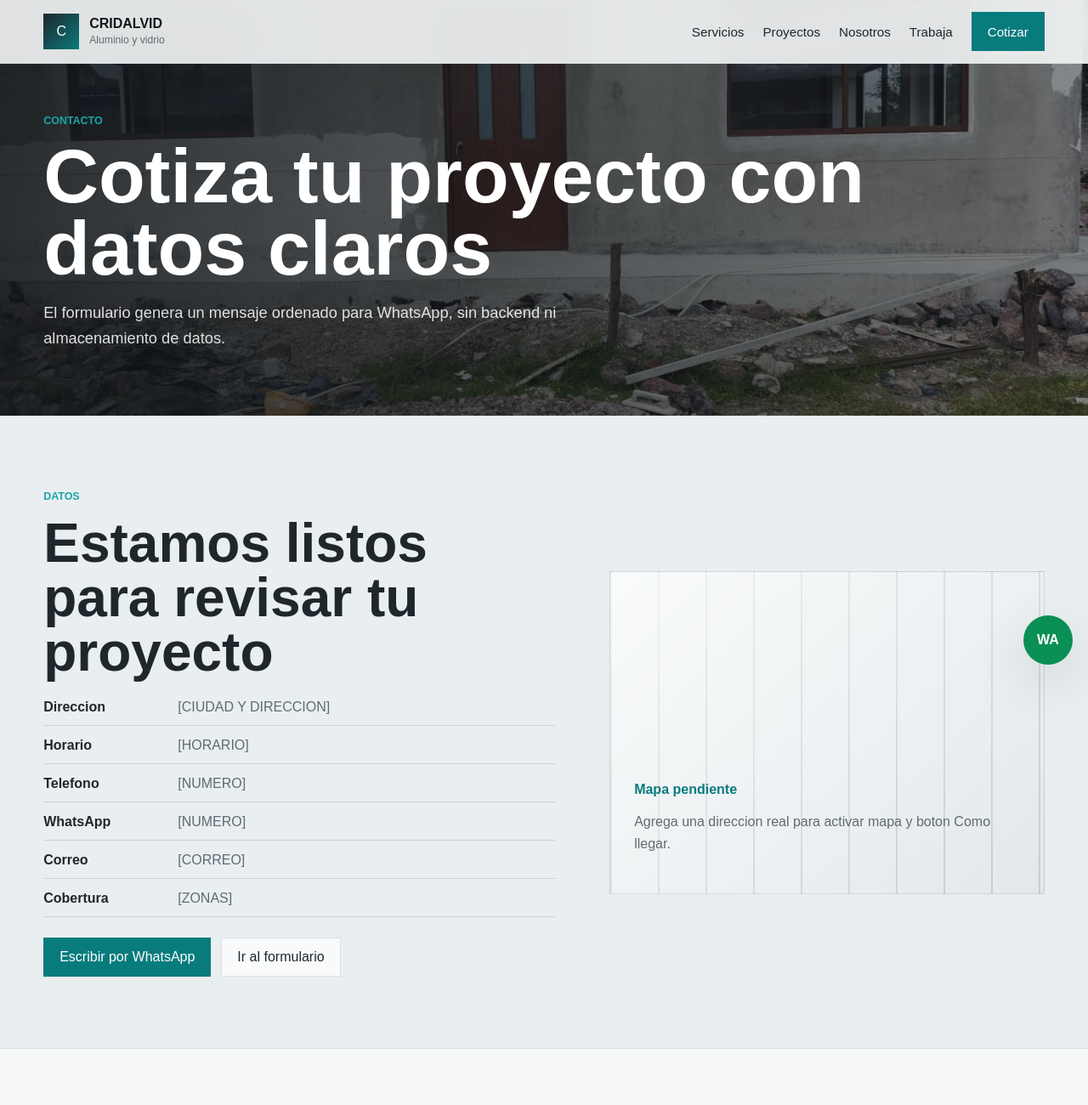
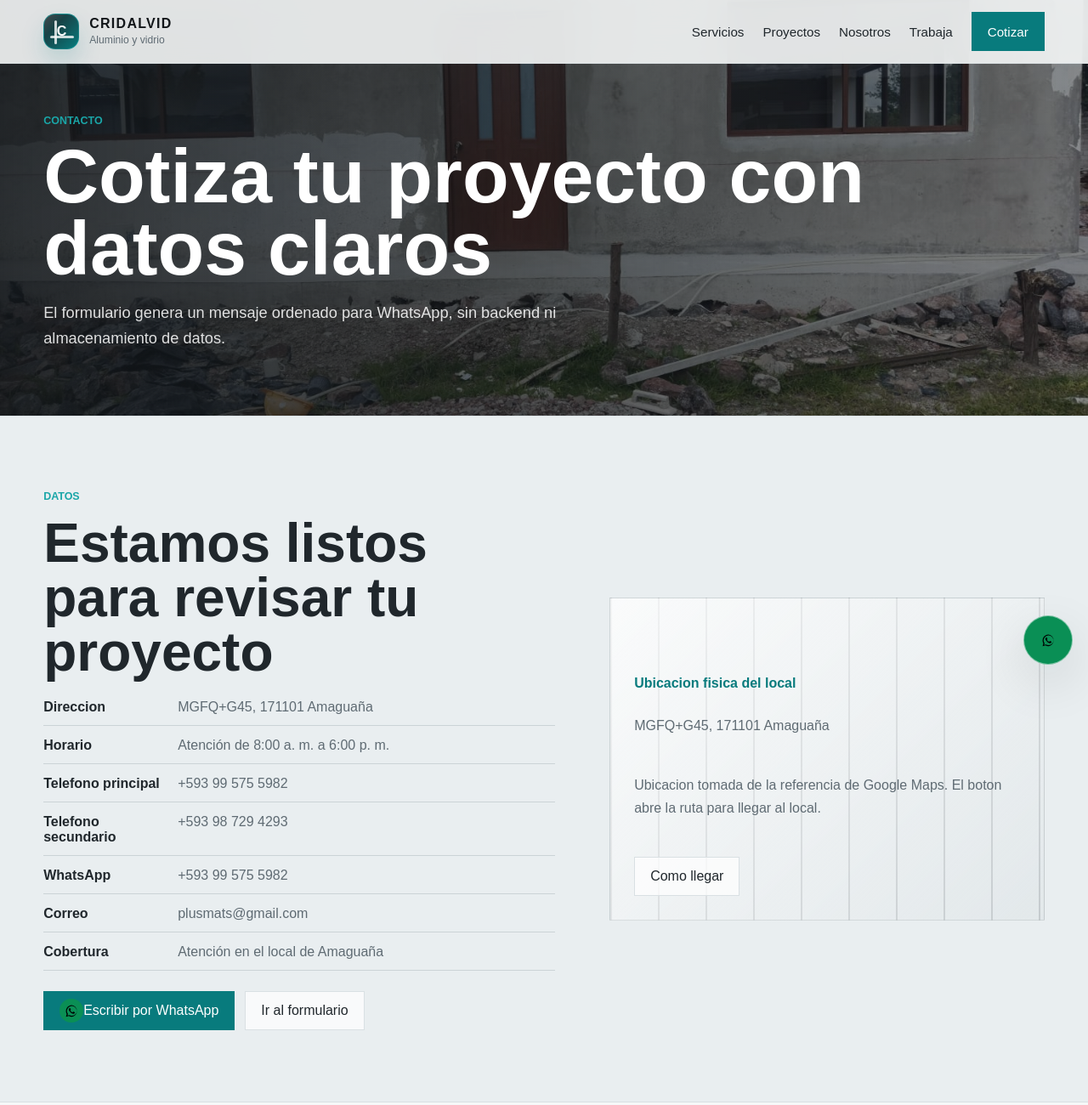
Before and after one commit to DavidPilaguano/cridalvid, a website: page contacto.html in a window 1280 px wide. Shown: the top 1300 px of the page at 85% size. Drawn offline with Linux system fonts and the light colour scheme.

Commit message:
Update contact details and brand assets

```diff
--- a/contacto.html
+++ b/contacto.html
@@ -23,14 +23,22 @@
           <dl>
             <div><dt>Direccion</dt><dd data-business-address>[CIUDAD Y DIRECCION]</dd></div>
             <div><dt>Horario</dt><dd data-business-schedule>[HORARIO]</dd></div>
-            <div><dt>Telefono</dt><dd data-business-phone>[NUMERO]</dd></div>
+            <div><dt>Telefono principal</dt><dd data-business-phone>[NUMERO]</dd></div>
+            <div><dt>Telefono secundario</dt><dd data-business-phone-secondary>[NUMERO]</dd></div>
             <div><dt>WhatsApp</dt><dd data-business-phone>[NUMERO]</dd></div>
             <div><dt>Correo</dt><dd data-business-email>[CORREO]</dd></div>
             <div><dt>Cobertura</dt><dd data-business-coverage>[ZONAS]</dd></div>
           </dl>
-          <div class="contact-actions"><a class="button primary js-whatsapp" href="#">Escribir por WhatsApp</a><a class="button secondary" href="#cotizacion">Ir al formulario</a></div>
+          <div class="contact-actions"><a class="button primary js-whatsapp" href="#"><span class="social-icon social-whatsapp">W</span>Escribir por WhatsApp</a><a class="button secondary" href="#cotizacion">Ir al formulario</a></div>
         </div>
-        <div class="map-placeholder"><strong>Mapa pendiente</strong><p>Agrega una direccion real para activar mapa y boton Como llegar.</p></div>
+        <div class="map-placeholder location-card">
+          <strong>Ubicacion fisica del local</strong>
+          <p data-business-address>[CIUDAD Y DIRECCION]</p>
+          <p>Ubicacion tomada de la referencia de Google Maps. El boton abre la ruta para llegar al local.</p>
+          <div class="location-actions">
+            <a class="button secondary js-directions" href="[ENLACE_GOOGLE_MAPS]" target="_blank" rel="noreferrer">Como llegar</a>
+          </div>
+        </div>
       </section>
       <section id="cotizacion" class="section quote">
         <div class="section-head"><p class="eyebrow">Cotizacion</p><h2>Cuentanos que necesitas</h2><p>Completa los campos y el sitio abrira WhatsApp con el mensaje listo.</p></div>
@@ -49,8 +57,8 @@
       </section>
       <section id="privacidad" class="section privacy"><div class="section-head"><p class="eyebrow">Privacidad</p><h2>Uso de datos de contacto</h2><p>Esta pagina no guarda formularios en una base de datos. Los datos ingresados solo preparan un mensaje que el visitante decide enviar por WhatsApp.</p></div></section>
     </main>
-    <footer class="footer"><div><strong>CRIDALVID</strong><p>Contacto y cotizacion.</p></div><div><a href="index.html">Inicio</a><a href="servicios.html">Servicios</a><a href="proyectos.html">Proyectos</a></div><div><a href="nosotros.html">Nosotros</a><a href="trabaja.html">Trabaja</a></div><small>Copyright <span id="year"></span> CRIDALVID.</small></footer>
-    <a class="floating-whatsapp js-whatsapp" href="#">WA</a>
+    <footer class="footer"><div><strong>CRIDALVID</strong><p>Contacto y cotizacion.</p></div><div><a href="index.html">Inicio</a><a href="servicios.html">Servicios</a><a href="proyectos.html">Proyectos</a></div><div class="social-links"><a class="social-link js-instagram" href="[ENLACE]" target="_blank" rel="noreferrer"><span class="social-icon social-instagram">IG</span>Instagram</a><a class="social-link js-facebook" href="[ENLACE]" target="_blank" rel="noreferrer"><span class="social-icon social-facebook">f</span>Facebook</a></div><small>Copyright <span id="year"></span> CRIDALVID.</small></footer>
+    <a class="floating-whatsapp js-whatsapp" href="#" aria-label="Cotizar por WhatsApp"><span class="social-icon social-whatsapp">W</span></a>
     <script src="src/js/config.js"></script><script src="src/js/data.js"></script><script src="src/js/main.js"></script>
   </body>
 </html>
--- a/src/css/main.css
+++ b/src/css/main.css
@@ -39,14 +39,40 @@ main { overflow-x: hidden; }
 
 .brand { display: inline-flex; align-items: center; gap: 12px; }
 .brand-mark {
+  position: relative;
   display: grid;
   width: 42px;
   height: 42px;
   place-items: center;
   color: white;
-  background: linear-gradient(135deg, var(--graphite), var(--accent-dark));
+  overflow: hidden;
+  background:
+    linear-gradient(135deg, rgba(255,255,255,0.16), transparent 34%),
+    linear-gradient(135deg, var(--graphite), var(--accent-dark));
+  border: 1px solid rgba(26, 166, 168, 0.62);
+  border-radius: 14px;
+  box-shadow: 0 14px 28px rgba(8, 123, 125, 0.18);
+  font-weight: 900;
+  letter-spacing: -0.04em;
 }
-.brand strong, .footer strong { display: block; }
+.brand-mark::before,
+.brand-mark::after {
+  content: "";
+  position: absolute;
+  border-radius: 999px;
+  background: rgba(246, 248, 248, 0.82);
+}
+.brand-mark::before { width: 3px; height: 28px; left: 12px; top: 7px; }
+.brand-mark::after { width: 28px; height: 3px; left: 7px; bottom: 12px; }
+.brand-mark {
+  isolation: isolate;
+}
+.brand-mark,
+.brand strong {
+  text-transform: uppercase;
+}
+.brand-mark { text-shadow: 0 1px 10px rgba(0,0,0,0.18); }
+.brand strong, .footer strong { display: block; letter-spacing: 0.08em; }
 .brand small { color: var(--muted); font-size: 0.76rem; }
 
 nav { display: flex; align-items: center; gap: 22px; color: var(--graphite); font-size: 0.95rem; }
@@ -62,6 +88,12 @@ nav a:hover { color: var(--accent-dark); }
 }
 .primary, .nav-cta { color: white; background: var(--accent-dark); }
 .secondary { color: var(--graphite); background: rgba(255, 255, 255, 0.72); border-color: var(--line); }
+.button:hover,
+.nav-cta:hover {
+  color: var(--graphite);
+  background: #e9f6f6;
+  border-color: var(--accent);
+}
 
 .menu-toggle {
   display: none;
@@ -184,7 +216,7 @@ p { color: var(--muted); line-height: 1.65; }
 .service-card strong { color: var(--accent-dark); }
 .service-card a { align-self: end; color: var(--graphite); font-weight: 700; }
 
-.service-visual, .project-frame, .about-panel, .map-placeholder {
+.service-visual, .about-panel, .map-placeholder {
   position: relative;
   overflow: hidden;
   border: 1px solid rgba(111, 124, 131, 0.24);
@@ -193,13 +225,13 @@ p { color: var(--muted); line-height: 1.65; }
     repeating-linear-gradient(90deg, rgba(32, 39, 44, 0.18) 0 2px, transparent 2px 56px);
 }
 .service-visual { height: 132px; }
-.service-visual::before, .service-visual::after, .project-frame::before, .project-frame::after {
+.service-visual::before, .service-visual::after {
   content: "";
   position: absolute;
   background: rgba(32, 39, 44, 0.68);
 }
-.service-visual::before, .project-frame::before { inset: 12px auto 12px 28%; width: 4px; }
-.service-visual::after, .project-frame::after { inset: 48% 12px auto 12px; height: 4px; }
+.service-visual::before { inset: 12px auto 12px 28%; width: 4px; }
+.service-visual::after { inset: 48% 12px auto 12px; height: 4px; }
 
 .band { background: #e9eef0; border-block: 1px solid var(--line); }
 .benefit-grid { display: grid; grid-template-columns: repeat(3, minmax(0, 1fr)); gap: 14px; }
@@ -219,7 +251,15 @@ p { color: var(--muted); line-height: 1.65; }
   transform: translateY(-2px);
   box-shadow: 0 18px 44px rgba(32, 39, 44, 0.12);
 }
-.project-frame { display: block; aspect-ratio: 1.08; width: 100%; background: #111619; }
+.project-frame {
+  display: block;
+  position: relative;
+  aspect-ratio: 1.08;
+  width: 100%;
+  overflow: hidden;
+  background: #eef3f4;
+  border: 1px solid rgba(111, 124, 131, 0.18);
+}
 .compact-gallery .project-frame,
 .gallery-page .project-frame {
   aspect-ratio: 0.82;
@@ -261,6 +301,11 @@ p { color: var(--muted); line-height: 1.65; }
 }
 .gallery-toolbar button.active,
 .gallery-toolbar button:hover {
+  color: var(--graphite);
+  background: #e9f6f6;
+  border-color: var(--accent);
+}
+.gallery-toolbar button.active {
   color: white;
   background: var(--accent-dark);
   border-color: var(--accent-dark);
@@ -324,7 +369,85 @@ dd { margin: 0; color: var(--muted); }
 .footer p, .footer a, .footer small { color: rgba(255,255,255,0.72); }
 .footer a { display: block; margin-bottom: 10px; }
 .footer small { grid-column: 1 / -1; }
-.floating-whatsapp { position: fixed; right: 18px; bottom: 18px; z-index: 45; display: grid; width: 58px; height: 58px; place-items: center; color: white; background: #0a8f55; border-radius: 50%; box-shadow: var(--shadow); font-weight: 800; }
+.social-links {
+  display: flex;
+  flex-wrap: wrap;
+  gap: 10px;
+  align-items: center;
+}
+.social-link,
+.floating-whatsapp {
+  display: inline-flex;
+  align-items: center;
+  justify-content: center;
+  gap: 8px;
+  min-height: 42px;
+  color: var(--graphite);
+  background: white;
+  border: 1px solid var(--line);
+  font-weight: 800;
+}
+.social-link {
+  padding: 0 12px;
+  margin-bottom: 0;
+}
+.social-link:hover,
+.floating-whatsapp:hover {
+  color: var(--graphite);
+  background: #e9f6f6;
+  border-color: var(--accent);
+}
+.social-link.is-disabled {
+  opacity: 0.72;
+  cursor: default;
+}
+.social-link.is-disabled:hover {
+  background: white;
+  border-color: var(--line);
+}
+.social-icon {
+  display: grid;
+  width: 28px;
+  height: 28px;
+  place-items: center;
+  color: white;
+  background: var(--accent-dark);
+  border-radius: 50%;
+  font-size: 0;
+  line-height: 1;
+  background-image: url("../img/icons/email.svg");
+  background-position: center;
+  background-repeat: no-repeat;
+  background-size: 17px;
+}
+.social-whatsapp { background-color: #0a8f55; background-image: url("../img/icons/whatsapp.svg"); }
+.social-instagram { background-color: #c13584; background-image: url("../img/icons/instagram.svg"); }
+.social-facebook { background-color: #1877f2; background-image: url("../img/icons/facebook.svg"); }
+.floating-whatsapp {
+  position: fixed;
+  right: 18px;
+  bottom: 18px;
+  z-index: 45;
+  width: 58px;
+  height: 58px;
+  min-height: 58px;
+  padding: 0;
+  color: white;
+  background: #0a8f55;
+  border-color: rgba(255, 255, 255, 0.45);
+  border-radius: 50%;
+  box-shadow: var(--shadow);
+}
+.location-card {
+  display: grid;
+  gap: 12px;
+}
+.location-actions {
+  display: flex;
+  flex-wrap: wrap;
+  gap: 10px;
+  margin-top: 16px;
+}
 
 .modal { position: fixed; inset: 0; z-index: 80; display: grid; place-items: center; padding: 20px; background: rgba(10, 14, 16, 0.68); }
 .modal[hidden] { display: none; }
--- a/src/js/config.js
+++ b/src/js/config.js
@@ -1,13 +1,16 @@
 window.CRIDA_CONFIG = {
   business: {
     name: "CRIDALVID",
-    whatsapp: "[NUMERO]",
-    email: "[CORREO]",
-    city: "[CIUDAD]",
-    address: "[CIUDAD Y DIRECCION]",
-    schedule: "[HORARIO]",
-    coverage: "[ZONAS]",
-    instagram: "[ENLACE]",
-    facebook: "[ENLACE]"
+    whatsapp: "593995755982",
+    phonePrimary: "+593 99 575 5982",
+    phoneSecondary: "+593 98 729 4293",
+    email: "plusmats@gmail.com",
+    city: "Amaguaña",
+    address: "MGFQ+G45, 171101 Amaguaña",
+    directionsUrl: "https://www.google.com/maps/search/?api=1&query=MGFQ%2BG45%2C%20171101%20Amagua%C3%B1a%2C%20Ecuador",
+    schedule: "Atención de 8:00 a. m. a 6:00 p. m.",
+    coverage: "Atención en el local de Amaguaña",
+    instagram: "",
+    facebook: ""
   }
 };
--- a/src/js/main.js
+++ b/src/js/main.js
@@ -21,10 +21,30 @@ function setText(selector, value) {
 document.getElementById("year").textContent = new Date().getFullYear();
 setText("[data-business-city]", business.city);
 setText("[data-business-address]", business.address);
-setText("[data-business-phone]", business.whatsapp);
+setText("[data-business-phone]", business.phonePrimary || business.whatsapp);
+setText("[data-business-phone-secondary]", business.phoneSecondary);
 setText("[data-business-email]", business.email);
 setText("[data-business-schedule]", business.schedule);
 setText("[data-business-coverage]", business.coverage);
+
+function setSocialLink(selector, url, label) {
+  document.querySelectorAll(selector).forEach((link) => {
+    if (isPlaceholder(url) || !url) {
+      link.href = "#";
+      link.classList.add("is-disabled");
+      link.setAttribute("aria-label", `${label} proximo a publicar`);
+      link.setAttribute("title", `${label} proximo a publicar`);
+      return;
+    }
+    link.href = url;
+  });
+}
+
+setSocialLink(".js-instagram", business.instagram, "Instagram");
+setSocialLink(".js-facebook", business.facebook, "Facebook");
+document.querySelectorAll(".js-directions").forEach((link) => {
+  link.href = business.directionsUrl;
+});
 
 const menuToggle = document.querySelector(".menu-toggle");
 const nav = document.getElementById("site-nav");
```
Also changed, not shown: index.html (+7 -2 lines), nosotros.html (+2 -2 lines), proyectos.html (+2 -2 lines), servicios.html (+2 -2 lines), trabaja.html (+1 -1 lines), assets/brand/favicon.svg, assets/brand/logo.svg, src/img/icons/email.svg (added), src/img/icons/facebook.svg (added), src/img/icons/instagram.svg (added), src/img/icons/whatsapp.svg (added).
